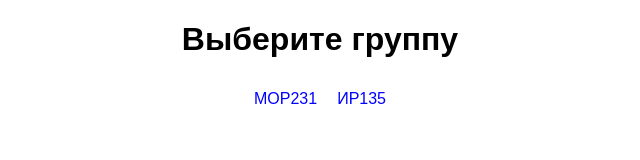
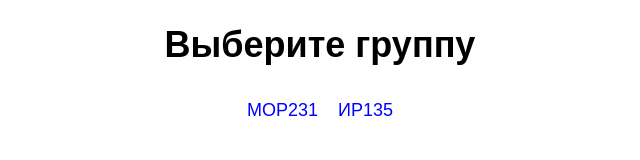
Before and after one commit to munnificent/shcedule.github.io, a plain HTML site: page index.html in a window 1280 px wide. Shown: the whole page, without its empty margins (320-960 px from the left). Drawn offline with Linux system fonts and the light colour scheme.

Commit message:
Update style.css

```diff
--- a/style.css
+++ b/style.css
@@ -1,6 +1,11 @@
 body {
-    font-family: Arial, sans-serif;
-  }
+  font-family: Arial, sans-serif;
+  margin: 0;
+  padding: 0;
+  font-size: 18px;
+  color: var(--tg-theme-text-color);
+  background: var(--tg-theme-bg-color);
+}
 
   header {
     text-align: center;
```
